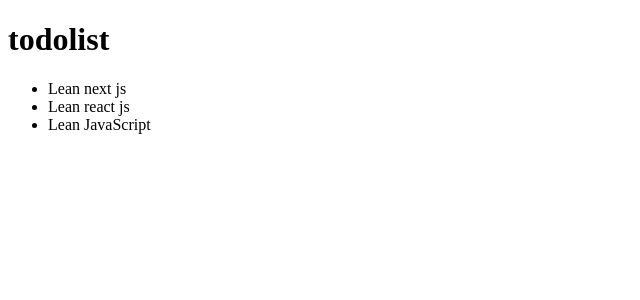
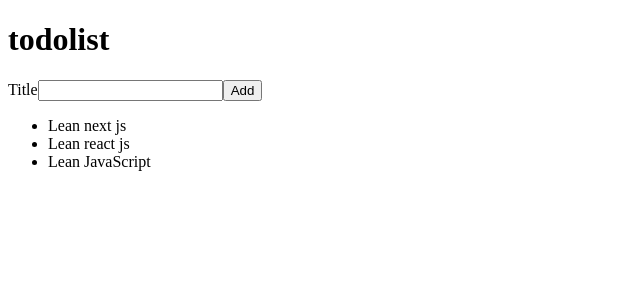
Before and after one commit to AACHOURMOHAMED/todo-list, a React (Create React App) app: page / in a window 1280 px wide. Shown: the top 300 px of the page, without its empty margins (0-640 px from the left). Built offline with nearby package versions, Linux system fonts and the light colour scheme.

Commit message:
Add addtodoform

```diff
--- /dev/null
+++ b/src/AddTodoForm.js
@@ -0,0 +1,13 @@
+import React from 'react';
+
+const AddTodoForm = () => (
+  <form>
+    <label htmlFor="todoTitle">
+      Title
+      <input type="text" id="todoTitle" />
+    </label>
+    <button type="button">Add</button>
+  </form>
+);
+
+export default AddTodoForm;
--- a/src/App.js
+++ b/src/App.js
@@ -1,34 +1,13 @@
 import React from 'react';
+import AddTodoForm from './AddTodoForm';
+import TodoList from './TodoList';
 
-const App = () => {
-  const data = [
-    {
-      id: 1,
-      title: 'Lean next js',
-    },
-    {
-      id: 2,
-      title: 'Lean react js',
-    },
-    {
-      id: 3,
-      title: 'Lean JavaScript',
-    },
-  ];
-  return (
-    <>
-      <h1>todolist</h1>
-      <ul>
-        {
-          data.map((index) => (
-            <li key={index.id}>
-              {index.title}
-            </li>
-          ))
-        }
-      </ul>
-    </>
-  );
-};
+const App = () => (
+  <>
+    <h1>todolist</h1>
+    <AddTodoForm />
+    <TodoList />
+  </>
+);
 
 export default App;
--- /dev/null
+++ b/src/TodoList.js
@@ -0,0 +1,29 @@
+const TodoList = () => {
+  const data = [
+    {
+      id: 1,
+      title: 'Lean next js',
+    },
+    {
+      id: 2,
+      title: 'Lean react js',
+    },
+    {
+      id: 3,
+      title: 'Lean JavaScript',
+    },
+  ];
+  return (
+    <ul>
+      {
+          data.map((index) => (
+            <li key={index.id}>
+              {index.title}
+            </li>
+          ))
+        }
+    </ul>
+  );
+};
+
+export default TodoList;
```
Also changed, not shown: .babelrc (added), .eslintrc.json (added), .stylelintrc.json (added).
